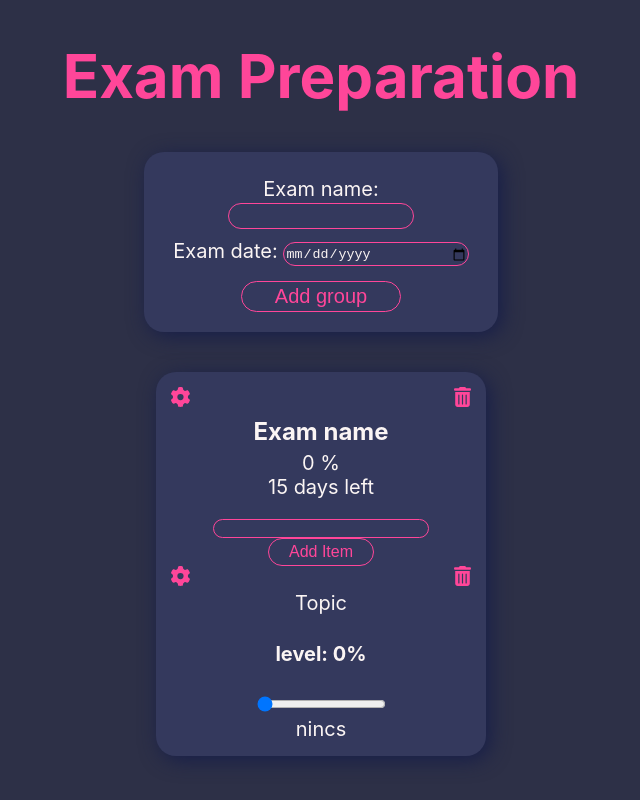
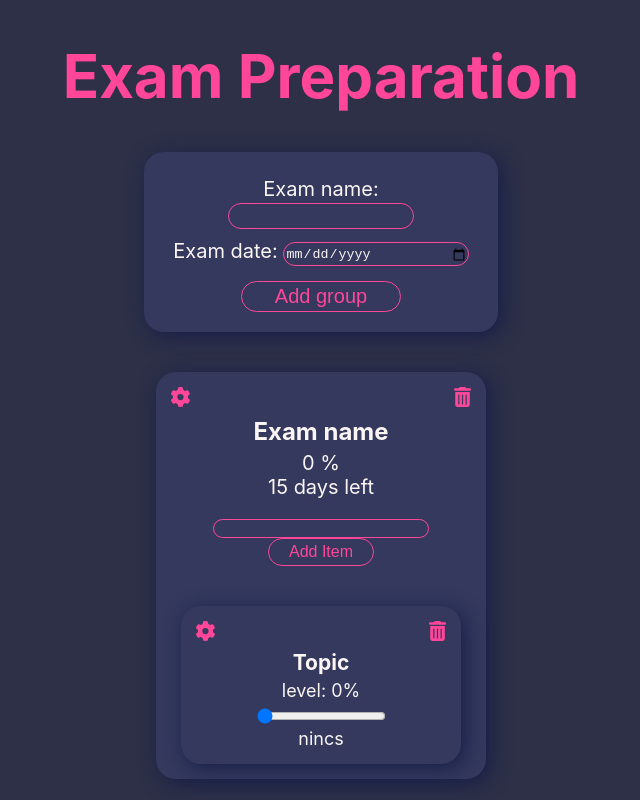
Before and after one commit to cintia-sari/exam-preparation-react, a React (Create React App) app: page / in a window 1280 px wide. Shown: the whole page, without its empty margins (319-959 px from the left). Built offline with nearby package versions, Linux system fonts and the light colour scheme.

Commit message:
topic-level and topic-title css editing

```diff
--- a/src/Components/TopicGroup/TopicGroup.css
+++ b/src/Components/TopicGroup/TopicGroup.css
@@ -0,0 +1,21 @@
+
+.topicList-div{
+    background-color: var(--blue);
+    box-shadow:4px 4px 20px var(--boxshadow);
+    border-radius: 20px;
+    padding:15px;
+    display: inline-block;
+    font-size: 1rem;
+    width: 12.5rem;
+    margin-top: 40px;
+    font-size: 0.9rem;
+}
+
+.topic-title{
+    margin: 5px;
+}
+
+.topic-level{
+    margin:5px;
+    font-weight: 400;
+}
--- a/src/Components/TopicGroup/TopicGroup.jsx
+++ b/src/Components/TopicGroup/TopicGroup.jsx
@@ -1,6 +1,7 @@
 import React from 'react';
 import Delete from "../Icons/Delete.svg";
 import Settings from "../Icons/Settings.svg";
+import "./TopicGroup.css";
 
 export default function TopicGroup(props) {
     const [value,setValue]=React.useState("")
@@ -43,7 +44,7 @@ export default function TopicGroup(props) {
 console.log("ezt",changeClassName())
 
   return (
-    <div> {props.topic.topicSetting ?
+    <div className='topicList-div'> {props.topic.topicSetting ?
         <div>
             <label> Topic name: </label>
             <input
@@ -58,10 +59,10 @@ console.log("ezt",changeClassName())
                 <a onClick={handleChangeTopic} href="#"><img className='Settings-button' src={Settings} alt="Settings"></img></a>
                 <a onClick={handleDeleteTopic} href="#"><img className='delete-button' src={Delete} alt="delete"></img></a>
             </div>
-            <div className={changeClassName()}>{props.topic.name}</div>
+            <div className={changeClassName()}><h3 className='topic-title'>{props.topic.name}</h3></div>
             <div>
                 <label className={changeClassName()}>
-                    <h4 className='level'>level: {props.topic.knowledge}%</h4>
+                    <h4 className='topic-level'>level: {props.topic.knowledge}%</h4>
                     <input
                         className='istyle'
                         value={props.topic.knowledge}
```
